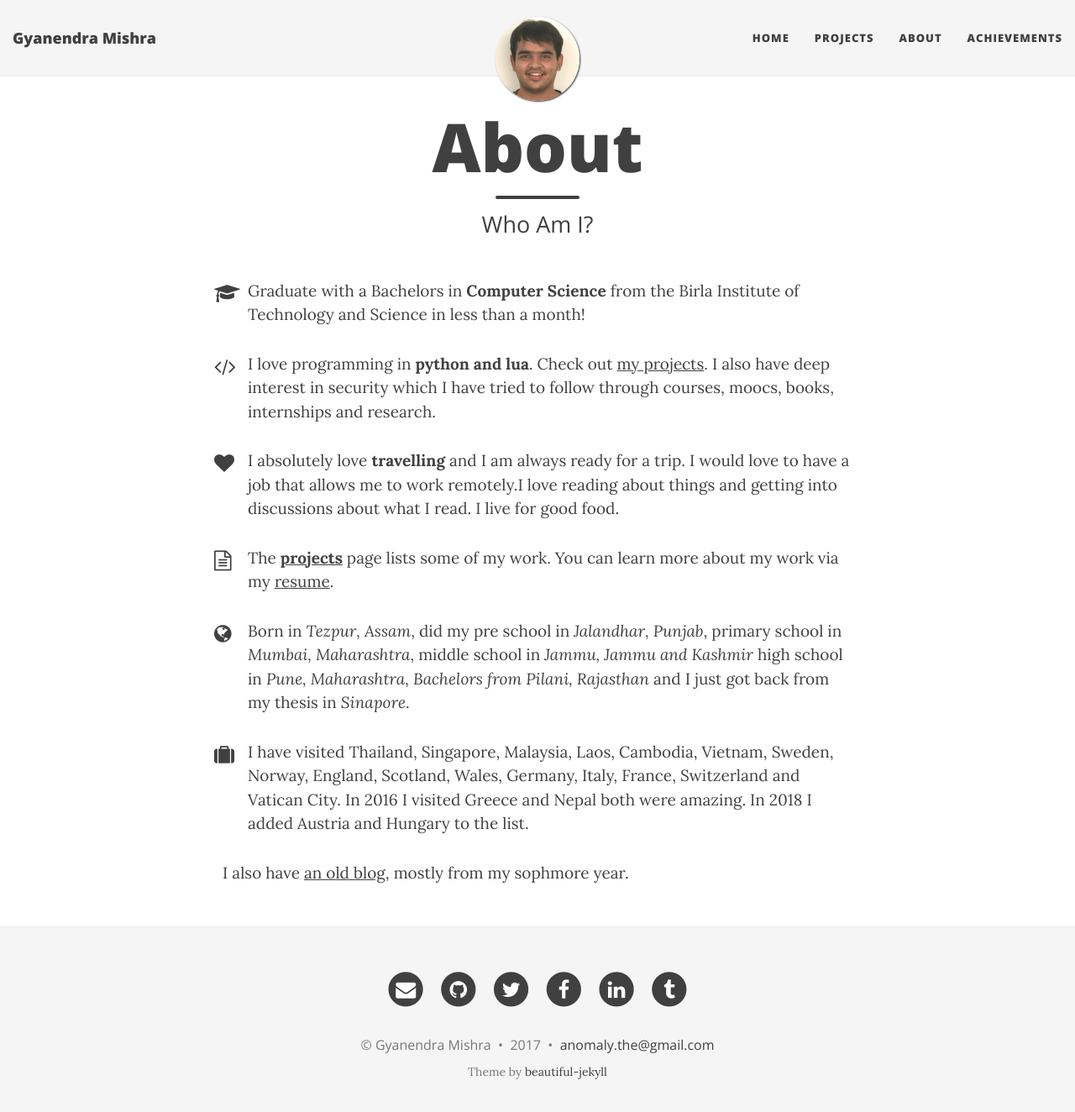
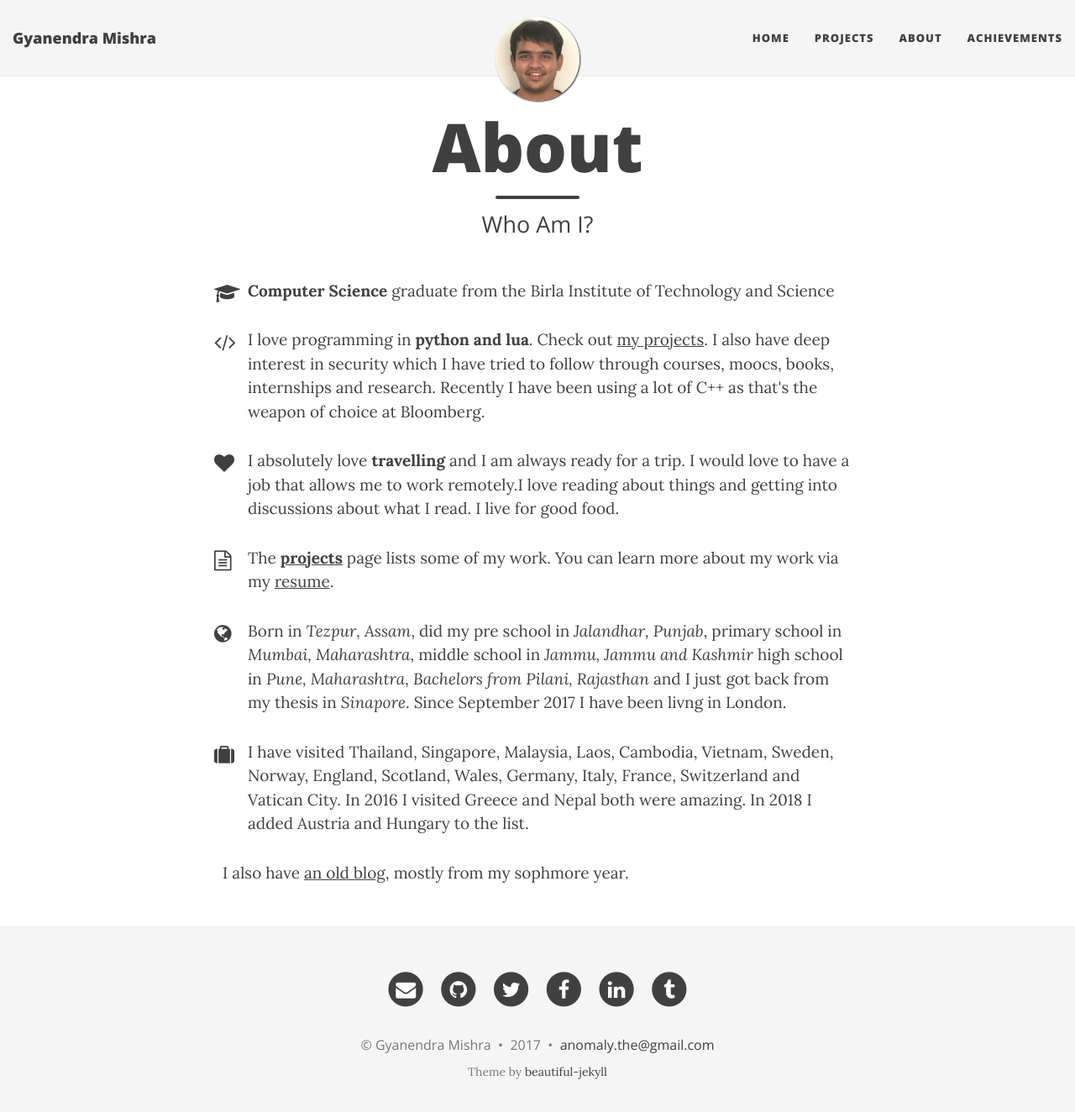
Before and after one commit to h4ck3rk3y/h4ck3rk3y.github.io, a Jekyll site: the page built from about.html, in a window 1280 px wide and 1337 px high. Shown: the top 1324 px of the window at 84% size. Built offline with Jekyll 4.4.1, drawn with Linux system fonts in a browser that asks for light colours; nearby versions of some CDN libraries.

Commit message:
Updated about section

```diff
--- a/about.html
+++ b/about.html
@@ -9,12 +9,12 @@ css: "/css/aboutme.css"
 
 <p class="about-text">
 <span class="fa fa-graduation-cap about-icon"></span>
-Graduate with a Bachelors in <strong>Computer Science</strong> from the Birla Institute of Technology and Science in less than a month!
+<strong>Computer Science</strong> graduate from the Birla Institute of Technology and Science
 </p>
 
 <p class="about-text">
 <span class="fa fa-code about-icon"></span>
-I love programming in <strong>python and lua</strong>. Check out <a href="/projects">my projects</a>. I also have deep interest in security which I have tried to follow through courses, moocs, books, internships and research.
+I love programming in <strong>python and lua</strong>. Check out <a href="/projects">my projects</a>. I also have deep interest in security which I have tried to follow through courses, moocs, books, internships and research. Recently I have been using a lot of C++ as that's the weapon of choice at Bloomberg.
 </p>
 
 <p class="about-text">
@@ -30,6 +30,8 @@ The <strong><a href="/projects">projects</a></strong> page lists some of my work
 <p class="about-text">
 <span class="fa fa-globe about-icon"></span>
 Born in <i>Tezpur, Assam</i>, did my pre school in <i>Jalandhar, Punjab</i>, primary school in <i>Mumbai, Maharashtra</i>,  middle school in <i>Jammu, Jammu and Kashmir</i> high school in <i>Pune, Maharashtra</i>,<i> Bachelors from Pilani, Rajasthan</i> and I just got back from my thesis in <i>Sinapore</i>.
+
+Since September 2017 I have been livng in London.
 </p>
 
 <p class="about-text">
```
